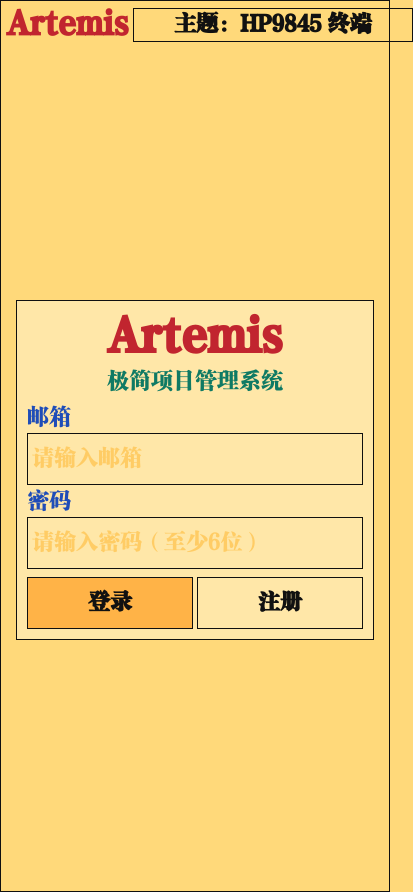
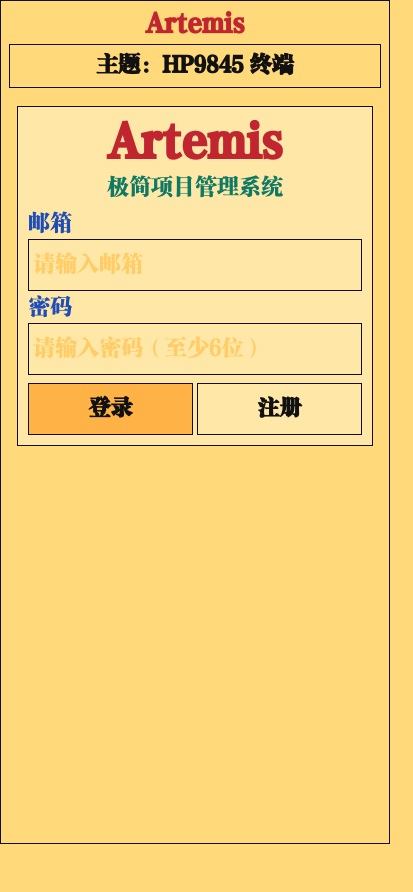
Before and after one commit to macintoshwan/Artemis, a React (Vite) app: page / in a window 390 px wide. Shown: the whole page, 413 px wide, since content can reach past the window. After the commit the page ends 844 px from the top, so only its background shows below. Built offline with nearby package versions, Linux system fonts and the light colour scheme; no server answers.

Commit message:
Update styles.css

```diff
--- a/styles.css
+++ b/styles.css
@@ -1763,3 +1763,186 @@ input[readonly] {
     background: var(--color-danger);
     color: var(--color-on-primary);
 }
+
+/* ============================================================
+   移动端响应式优化（Issue #4）
+   ============================================================ */
+
+@media (max-width: 900px) {
+    body {
+        max-width: 100%;
+        padding: 10px;
+    }
+
+    h1 {
+        font-size: clamp(26px, 6vw, 36px);
+    }
+
+    .theme-toggle {
+        min-width: 0;
+    }
+
+    .task-graph {
+        height: 260px;
+    }
+}
+
+@media (max-width: 768px) {
+    .app-topbar {
+        flex-direction: column;
+        align-items: stretch;
+    }
+
+    .app-topbar h1 {
+        text-align: center;
+    }
+
+    .theme-toggle {
+        width: 100%;
+    }
+
+    .project-header {
+        flex-direction: column;
+        align-items: flex-start;
+        gap: 8px;
+    }
+
+    .project-actions {
+        width: 100%;
+    }
+
+    .project-actions .btn-danger,
+    .project-actions .btn-edit {
+        width: 100%;
+    }
+
+    .task-item {
+        flex-wrap: wrap;
+        align-items: center;
+        row-gap: 8px;
+    }
+
+    .task-status-buttons {
+        flex-wrap: wrap;
+        width: 100%;
+    }
+
+    .task-name {
+        width: 100%;
+        order: 2;
+    }
+
+    .task-item .btn-danger {
+        margin-left: auto;
+        min-height: 40px;
+    }
+
+    .task-graph {
+        height: 230px;
+    }
+
+    .task-graph-header {
+        flex-direction: column;
+        align-items: stretch;
+        gap: 8px;
+    }
+
+    .task-graph-mode-buttons {
+        flex-wrap: wrap;
+    }
+
+    .task-graph-mode-btn {
+        flex: 1;
+        min-width: 92px;
+    }
+
+    .picker-table-wrapper {
+        flex-direction: column;
+        gap: 8px;
+    }
+
+    .picker-table-column {
+        min-width: 100%;
+    }
+
+    .picker-table-content {
+        max-height: 180px;
+    }
+
+    .bounty-options {
+        grid-template-columns: repeat(2, minmax(0, 1fr));
+    }
+
+    .bounty-custom-row,
+    .duration-custom-row {
+        grid-template-columns: 1fr;
+    }
+
+    .user-bar {
+        justify-content: space-between;
+        flex-wrap: wrap;
+        row-gap: 8px;
+    }
+
+    .modal-footer {
+        justify-content: stretch;
+    }
+
+    .modal-footer .btn-primary {
+        width: 100%;
+    }
+}
+
+@media (max-width: 600px) {
+    body {
+        padding: 8px;
+    }
+
+    button,
+    .btn-primary,
+    .btn-secondary,
+    .btn-danger,
+    .btn-success,
+    .btn-edit,
+    .btn-logout,
+    .task-status-btn {
+        min-height: 44px;
+    }
+
+    .task-status-btn {
+        font-size: 12px;
+        padding: 8px 10px;
+    }
+
+    .project-title {
+        font-size: var(--font-size-large);
+    }
+
+    .time-remaining {
+        font-size: var(--font-size-small);
+    }
+
+    .auth-container {
+        min-height: auto;
+        padding: 8px;
+    }
+
+    .auth-box {
+        max-width: 100%;
+    }
+
+    .task-graph {
+        height: 210px;
+    }
+}
+
+@media (hover: none) and (pointer: coarse) {
+    button:hover,
+    .task-graph-mode-btn:hover,
+    .picker-item:hover,
+    .bounty-option:hover,
+    .prerequisite-item:hover {
+        opacity: 1;
+        transform: none;
+    }
+}
```
